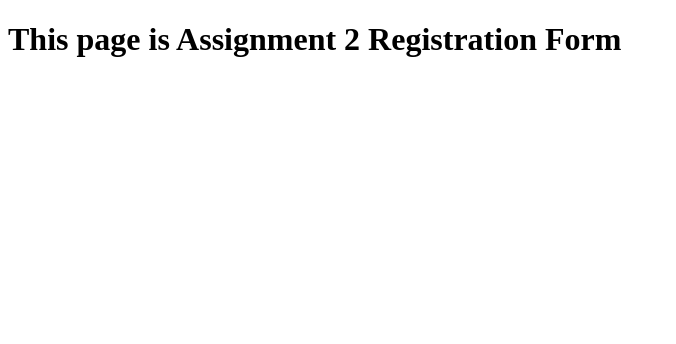
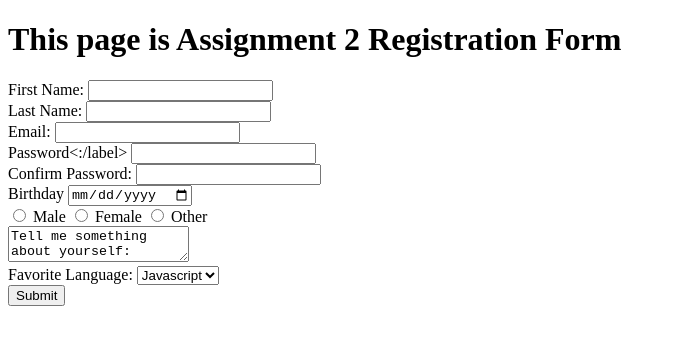
Before and after one commit to dylanPMurphy/Registration-Form, a plain HTML site: page index.html in a window 1280 px wide. Shown: the whole page, without its empty margins (0-676 px from the left). Drawn offline with Linux system fonts and the light colour scheme.

Commit message:
All fields work

```diff
--- a/index.html
+++ b/index.html
@@ -7,7 +7,51 @@
 </head>
 <body>
     <h1>This page is Assignment 2 Registration Form</h1>
-    <form action=""></form>
+    <form action="">
+
+        <label for="first_name">First Name:</label>
+        <input type="text" id="first_name" name="first_name">
+        <br>
+        <label for="last_name">Last Name:</label>
+        <input type="text" id="last_name" name="last_name">
+        <br>
+
+        <label for="email">Email:</label>
+        <input type="text" id="email" name="email">
+        <br>
+        <label for="password">Password<:/label>
+        <input type="password" id="password" name="password">
+        <br>
+        <label for="password">Confirm Password:</label>
+        <input type="password" id="password" name="password">
+        <br>
+
+        <label for="Birthday">Birthday</label>
+        <input type="date" id="Birthday" name="Birthday">
+        <br>
+
+        <input type="radio" id="male" name="gender" value="male">
+        <label for="male">Male</label>
+        <input type="radio" id="female" name="gender" value="female">
+        <label for="female">Female</label>
+        <input type="radio" id="other" name="gender" value="other">
+        <label for="other">Other</label>
+        <br>
+        <textarea name="description">Tell me something about yourself:</textarea>
+        <br>
+
+        <label for="Favorite">Favorite Language:</label>
+        <select name="Favorite" id="Favorite">
+            <option value="Javascript">Javascript</option>
+            <option value="Java">Java</option>
+            <option value="C">C</option>
+            <option value="Python">Python</option>
+
+        </select>
+
+        <br>
+        <input type="submit" value="Submit">
+    </form>
 
 </body>
 </html>
```
